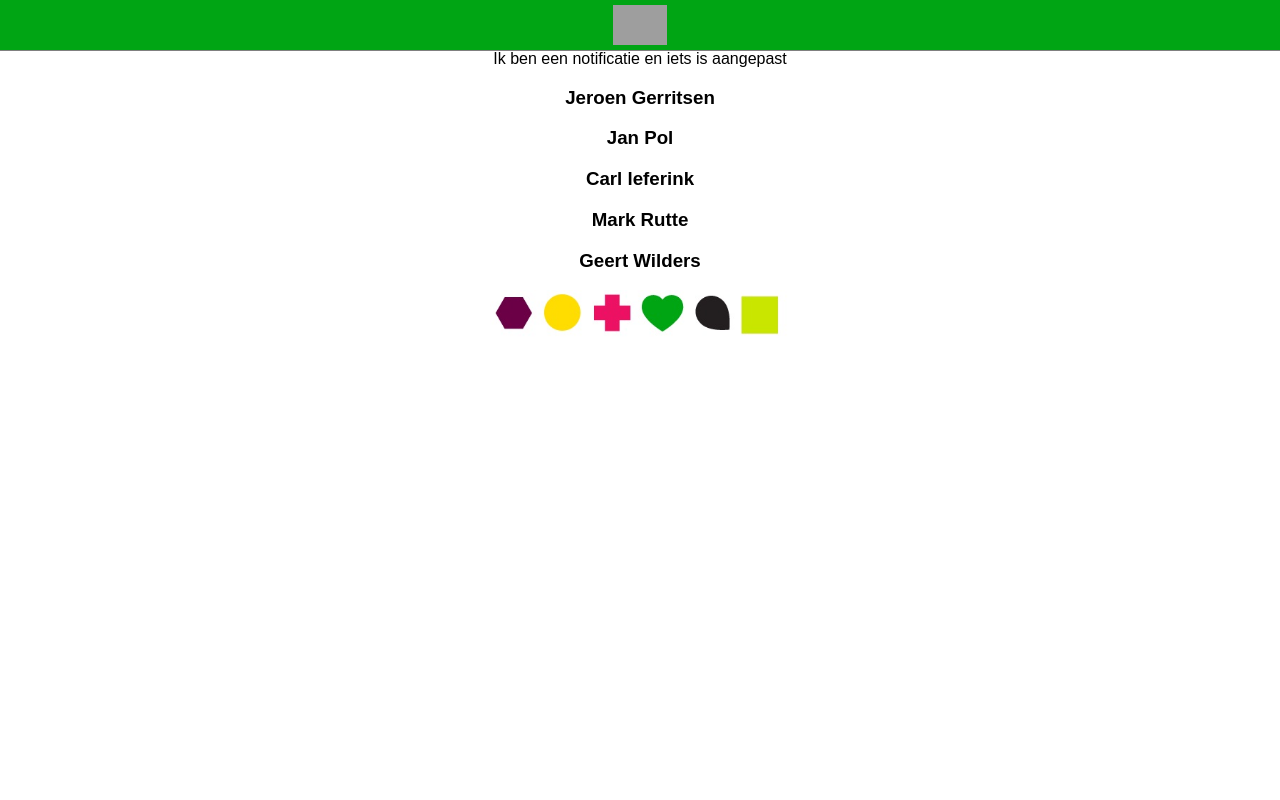
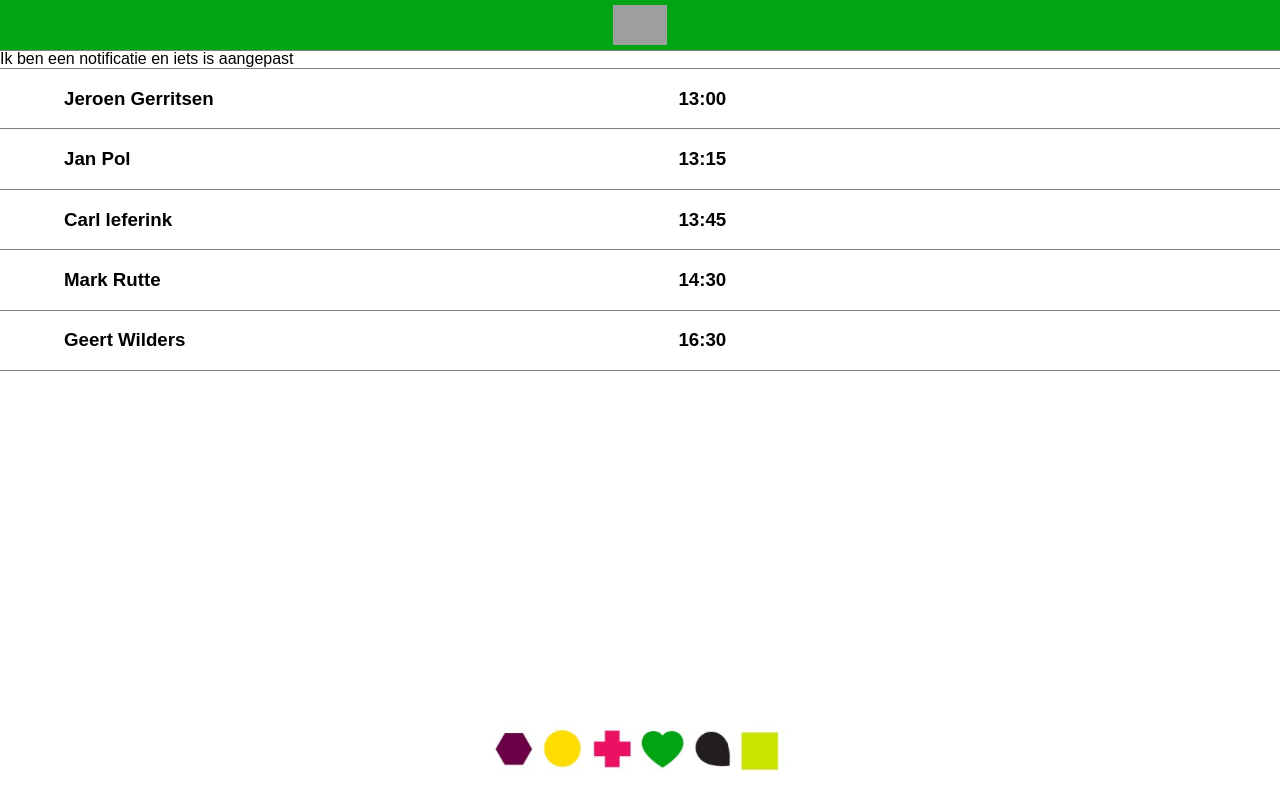
Before and after one commit to ayavuz/FeatureFriday, a React (Create React App) app: page / in a window 1280 px wide. Built offline with nearby package versions, Linux system fonts and the light colour scheme; grey boxes are pictures that could not be loaded.

Commit message:
verandering front end

```diff
--- a/package.json
+++ b/package.json
@@ -7,7 +7,8 @@
     "gh-pages": "^1.0.0",
     "react": "^16.0.0",
     "react-dom": "^16.0.0",
-    "react-jsonschema-form": "^1.0.0"
+    "react-jsonschema-form": "^1.0.0",
+    "react-native-elements": "^0.18.2"
   },
   "devDependencies": {
     "react-scripts": "1.0.17"
@@ -17,6 +18,6 @@
     "build": "react-scripts build",
     "test": "react-scripts test --env=jsdom",
     "eject": "react-scripts eject",
-    "deploy" : "npm run build&&gh-pages -d build"
+    "deploy": "npm run build&&gh-pages -d build"
   }
 }
--- a/src/App.css
+++ b/src/App.css
@@ -1,5 +1,5 @@
 .App {
-  text-align: center;
+
 }
 
 .App-logo {
@@ -12,6 +12,7 @@
   height: 50px;
   color: white;
   box-shadow: 0px 1px 0px gray;
+  text-align: center;
 }
 
 .EcareLogo
@@ -23,6 +24,14 @@
 .Vormen
 {
   width:300px;
+}
+
+.footerVormen
+{
+  width:100%;
+  position:fixed;
+  bottom: 20px;
+  text-align:center;
 }
 
 .App-title {
--- a/src/App.js
+++ b/src/App.js
@@ -25,7 +25,9 @@ class App extends Component {
           <img className="EcareLogo" src="https://jira.ecare.nl/s/y1oiat/74005/bcf70227c0f52b77608ee677299f3306/_/jira-logo-scaled.png"/>
         </header>
         <ListDetail clienten={this.state.clienten} />
-        <img className="Vormen" src={vormen} />
+        <div className="footerVormen">
+          <img className="Vormen" src={vormen} />
+        </div>
       </div>
     );
   }
--- a/src/ListDetail/index.js
+++ b/src/ListDetail/index.js
@@ -1,5 +1,5 @@
 import React, { Component } from 'react';
-import List from './list';
+import ClientList from './list';
 import DetailContainer from './detailcontainer';
 import Notificatie from './notificatie';
 import './index.css';
@@ -35,7 +35,7 @@ export default class ListDetail extends Component {
                 {isDetail ? (
                     <DetailContainer currentClient={this.state.currentClient} closeDetailClick={this.handleCloseDetailClick} />
                 ) : (
-                    <List clienten={this.state.clienten} onClientClick={this.handleListClick} />
+                    <ClientList clienten={this.state.clienten} onClientClick={this.handleListClick} />
                     )}
             </div>
         );
--- a/src/ListDetail/list.css
+++ b/src/ListDetail/list.css
@@ -0,0 +1,25 @@
+.ClientenLijst
+{
+    border-top:1px solid gray;
+}
+
+.ClientenLijstItem
+{
+    border-bottom:1px solid gray;
+}
+
+.ClientenLijstItem h3
+{
+    display:inline-block;
+}
+
+.ClientNaam
+{
+    margin-left:5%;
+    width:45%;
+}
+
+.ZorgMomentTijd
+{
+    margin-left:3%;
+}
--- a/src/ListDetail/list.js
+++ b/src/ListDetail/list.js
@@ -2,7 +2,7 @@ import React, { Component } from "react";
 import { render } from "react-dom";
 import './list.css';
 
-export default class List extends Component {
+export default class ClientList extends Component {
 
     constructor(props) {
         super(props);
@@ -18,9 +18,15 @@ export default class List extends Component {
             <div className='ClientenLijst'>
                 {this.props.clienten.map((client) => {
                     return (
-                        <h3 key={client.key} onClick={() => this.handleClick({ client })}>
+                        <div className="ClientenLijstItem" key={client.key} onClick={() => this.handleClick({ client })}>
+                            <h3 className="ClientNaam">
                             {client.Naam}
-                        </h3>
+                            </h3>
+                            <h3 className="ZorgMomentTijd">
+                             {client.Tijd}
+                            </h3>
+                        </div>
+
                     );
                 })}
             </div>
--- a/src/data.json
+++ b/src/data.json
@@ -2,22 +2,27 @@
     {
         "key": 0,
         "Naam": "Jeroen Gerritsen",
-        "DatumTijd": "Vrijdag 11-10-2017 13:00"
+        "Datum": "11-10-2017",
+        "Tijd": "13:00"
     },{
         "key": 1,
         "Naam": "Jan Pol",
-        "DatumTijd": "Vrijdag 11-10-2017 13:45"
+        "Datum": "11-10-2017",
+        "Tijd": "13:15"
     },{
         "key": 2,
         "Naam": "Carl leferink",
-        "DatumTijd": "Vrijdag 11-10-2017 14:30"
+        "Datum": "11-10-2017",
+        "Tijd": "13:45"
     },{
         "key": 3,
         "Naam": "Mark Rutte",
-        "DatumTijd": "Vrijdag 11-10-2017 15:15"
+        "Datum": "11-10-2017",
+        "Tijd": "14:30"
     },{
         "key": 4,
         "Naam": "Geert Wilders",
-        "DatumTijd": "Vrijdag 11-10-2017 16:15"
+        "Datum": "11-10-2017",
+        "Tijd": "16:30"
     }
 ]
```
